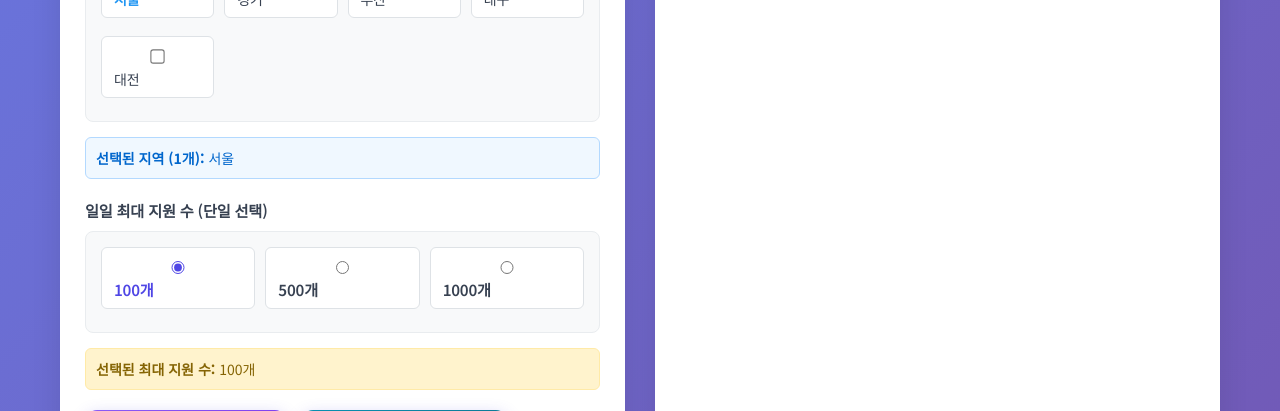
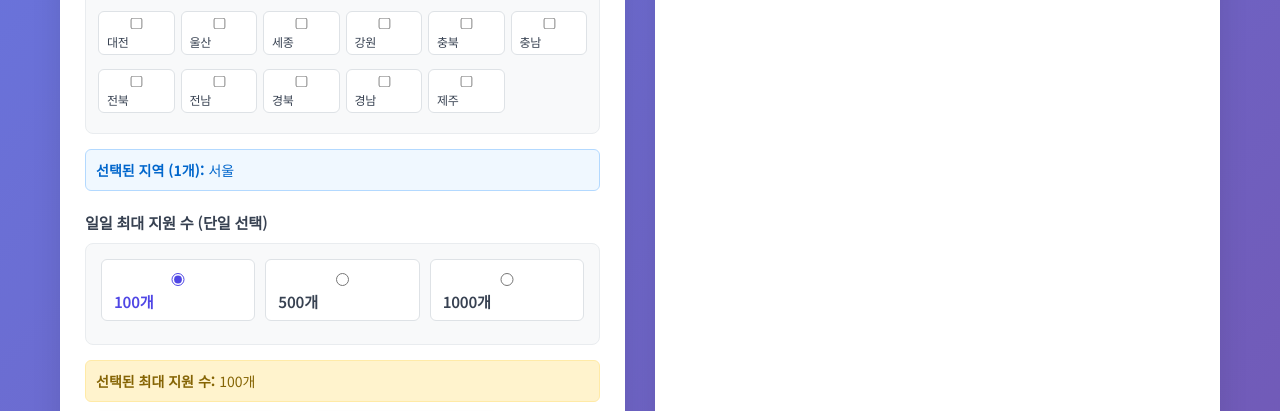
Before and after one commit to YonghoLee79/saramjobhunter, a Flask app: page / in a window 1280 px wide. Shown: the part 827-1238 px from the top of the page. Run offline with Flask 3, Linux system fonts and the light colour scheme; data that the repository does not hold is empty; some web fonts are replaced.

Commit message:
Restore all location options and reduce the size of location selection buttons
Re-introduces all 17 location options and implements mini CSS class in index.html for compact location checkboxes.

Replit-Commit-Author: Agent
Replit-Commit-Session-Id: 9d3cb851-7eea-4b23-a215-08db12e07403
Replit-Commit-Screenshot-Url: https://storage.googleapis.com/screenshot-production-us-central1/9a11cd69-dd46-4fae-bf76-48cb74d56684/7e0f3e65-f7c1-4474-8657-c616ffc1952a.jpg

```diff
--- a/templates/index.html
+++ b/templates/index.html
@@ -602,10 +602,10 @@
 
         .location-checkboxes {
             display: grid;
-            grid-template-columns: repeat(auto-fit, minmax(100px, 1fr));
-            gap: 10px;
+            grid-template-columns: repeat(auto-fit, minmax(70px, 1fr));
+            gap: 6px;
             margin-bottom: 15px;
-            padding: 15px;
+            padding: 12px;
             background: #f8f9fa;
             border-radius: 8px;
             border: 1px solid #e9ecef;
@@ -634,6 +634,22 @@
 
         .checkbox-item span {
             font-size: 14px;
+            font-weight: 500;
+        }
+
+        .checkbox-item.mini {
+            padding: 4px 8px;
+            font-size: 12px;
+            min-height: 28px;
+        }
+
+        .checkbox-item.mini input[type="checkbox"] {
+            margin-right: 6px;
+            transform: scale(0.9);
+        }
+
+        .checkbox-item.mini span {
+            font-size: 12px;
             font-weight: 500;
         }
 
@@ -959,25 +975,73 @@
                     <label for="locations">지역 (다중 선택 가능)</label>
                     <div class="location-selection">
                         <div class="location-checkboxes" id="locationCheckboxes">
-                            <label class="checkbox-item">
+                            <label class="checkbox-item mini">
                                 <input type="checkbox" name="locations" value="서울" checked>
                                 <span>서울</span>
                             </label>
-                            <label class="checkbox-item">
+                            <label class="checkbox-item mini">
                                 <input type="checkbox" name="locations" value="경기">
                                 <span>경기</span>
                             </label>
-                            <label class="checkbox-item">
+                            <label class="checkbox-item mini">
+                                <input type="checkbox" name="locations" value="인천">
+                                <span>인천</span>
+                            </label>
+                            <label class="checkbox-item mini">
                                 <input type="checkbox" name="locations" value="부산">
                                 <span>부산</span>
                             </label>
-                            <label class="checkbox-item">
+                            <label class="checkbox-item mini">
                                 <input type="checkbox" name="locations" value="대구">
                                 <span>대구</span>
                             </label>
-                            <label class="checkbox-item">
+                            <label class="checkbox-item mini">
+                                <input type="checkbox" name="locations" value="광주">
+                                <span>광주</span>
+                            </label>
+                            <label class="checkbox-item mini">
                                 <input type="checkbox" name="locations" value="대전">
                                 <span>대전</span>
+                            </label>
+                            <label class="checkbox-item mini">
+                                <input type="checkbox" name="locations" value="울산">
+                                <span>울산</span>
+                            </label>
+                            <label class="checkbox-item mini">
+                                <input type="checkbox" name="locations" value="세종">
+                                <span>세종</span>
+                            </label>
+                            <label class="checkbox-item mini">
+                                <input type="checkbox" name="locations" value="강원">
+                                <span>강원</span>
+                            </label>
+                            <label class="checkbox-item mini">
+                                <input type="checkbox" name="locations" value="충북">
+                                <span>충북</span>
+                            </label>
+                            <label class="checkbox-item mini">
+                                <input type="checkbox" name="locations" value="충남">
+                                <span>충남</span>
+                            </label>
+                            <label class="checkbox-item mini">
+                                <input type="checkbox" name="locations" value="전북">
+                                <span>전북</span>
+                            </label>
+                            <label class="checkbox-item mini">
+                                <input type="checkbox" name="locations" value="전남">
+                                <span>전남</span>
+                            </label>
+                            <label class="checkbox-item mini">
+                                <input type="checkbox" name="locations" value="경북">
+                                <span>경북</span>
+                            </label>
+                            <label class="checkbox-item mini">
+                                <input type="checkbox" name="locations" value="경남">
+                                <span>경남</span>
+                            </label>
+                            <label class="checkbox-item mini">
+                                <input type="checkbox" name="locations" value="제주">
+                                <span>제주</span>
                             </label>
                         </div>
                         <div class="location-display" id="locationDisplay"></div>
```
Also changed, not shown: replit.md (+3 -1 lines).
